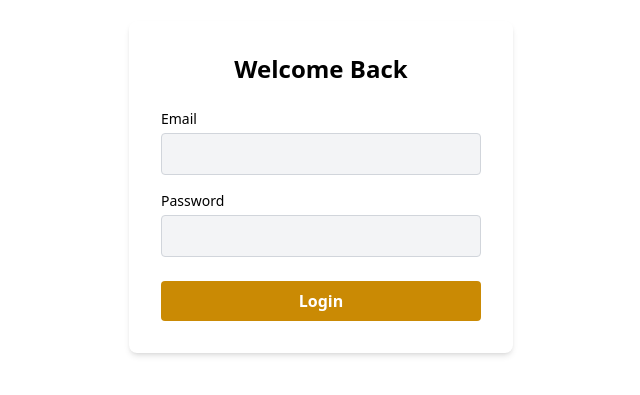
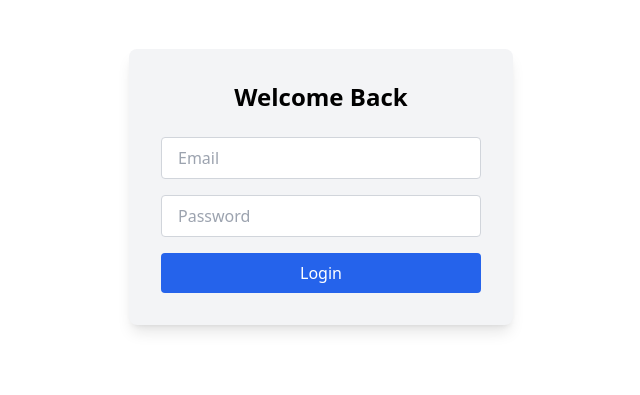
Before and after one commit to MrFord87/roza-FSG, a Next.js app: page /login in a window 1280 px wide. Shown: the part 213-608 px from the top of the page, without its empty margins (319-959 px from the left). Built offline with nearby package versions, Linux system fonts and the light colour scheme.

Commit message:
Update login.js

```diff
--- a/pages/login.js
+++ b/pages/login.js
@@ -1,48 +1,37 @@
 import React, { useState } from 'react';
-import { useRouter } from 'next/router';
 
-export default function Login() {
+export default function LoginPage() {
   const [email, setEmail] = useState('');
   const [password, setPassword] = useState('');
-  const router = useRouter();
 
   const handleLogin = (e) => {
     e.preventDefault();
-    if (email === 'a.ford@fsgsolutions.net' && password === 'FSG123$%^') {
-      router.push('/dashboard');
-    } else {
-      alert('Invalid credentials');
-    }
+    console.log('Logging in with:', { email, password });
+    // Add auth logic here
   };
 
   return (
-    <div className="min-h-screen bg-white text-black dark:bg-black dark:text-white flex items-center justify-center">
-      <div className="bg-white dark:bg-gray-900 p-8 rounded-lg shadow-md w-full max-w-sm">
+    <div className="bg-white dark:bg-black text-black dark:text-white min-h-screen flex items-center justify-center">
+      <div className="bg-gray-100 dark:bg-gray-800 rounded-lg shadow-lg p-8 w-full max-w-sm">
         <h2 className="text-2xl font-bold mb-6 text-center">Welcome Back</h2>
-        <form onSubmit={handleLogin}>
-          <label className="block mb-4">
-            <span className="block text-sm font-medium mb-1">Email</span>
+        <form onSubmit={handleLogin} className="space-y-4">
           <input
             type="email"
+            placeholder="Email"
+            className="w-full px-4 py-2 rounded bg-white dark:bg-gray-700 text-black dark:text-white border border-gray-300 dark:border-gray-600 focus:outline-none"
             value={email}
             onChange={(e) => setEmail(e.target.value)}
-              className="w-full px-4 py-2 rounded bg-gray-100 dark:bg-gray-800 border border-gray-300 dark:border-gray-600 focus:outline-none"
-              required
           />
-          </label>
-          <label className="block mb-6">
-            <span className="block text-sm font-medium mb-1">Password</span>
           <input
             type="password"
+            placeholder="Password"
+            className="w-full px-4 py-2 rounded bg-white dark:bg-gray-700 text-black dark:text-white border border-gray-300 dark:border-gray-600 focus:outline-none"
             value={password}
             onChange={(e) => setPassword(e.target.value)}
-              className="w-full px-4 py-2 rounded bg-gray-100 dark:bg-gray-800 border border-gray-300 dark:border-gray-600 focus:outline-none"
-              required
           />
-          </label>
           <button
             type="submit"
-            className="w-full bg-yellow-600 hover:bg-yellow-700 text-white font-semibold py-2 px-4 rounded transition"
+            className="w-full bg-blue-600 text-white py-2 rounded hover:bg-blue-700 transition"
           >
             Login
           </button>
```
Lines whose indentation alone changed are shown as unchanged.
